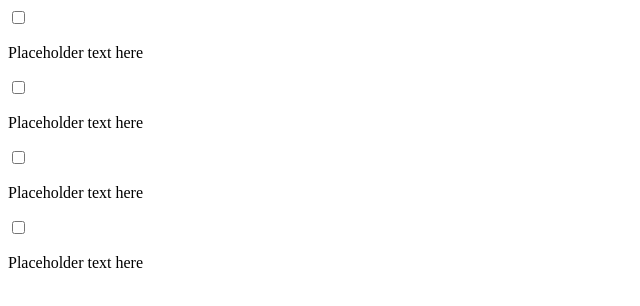
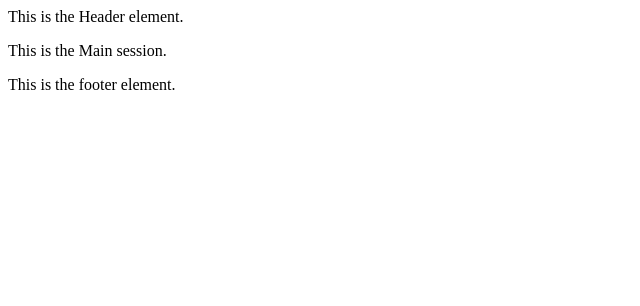
Before and after one commit to ThandarAungUCSM/react-tutorial, a React (Create React App) app: page / in a window 1280 px wide. Shown: the top 306 px of the page, without its empty margins (0-640 px from the left). Built offline with nearby package versions, Linux system fonts and the light colour scheme.

Commit message:
Styling React with CSS Classes (not ok)

```diff
--- a/src/App.js
+++ b/src/App.js
@@ -1,19 +1,15 @@
 import React from 'react';
+
+import Header from './components/Header'
+import MainContent from './components/MainContent'
+import Footer from './components/Footer'
 
 function App() {
   return (
     <div>
-      <input type="checkbox" />
-      <p>Placeholder text here</p>
-
-      <input type="checkbox" />
-      <p>Placeholder text here</p>
-
-      <input type="checkbox" />
-      <p>Placeholder text here</p>
-
-      <input type="checkbox" />
-      <p>Placeholder text here</p>
+      <Header></Header>
+      <MainContent></MainContent>
+      <Footer></Footer>
     </div>
   );
 }
--- a/src/components/Header.js
+++ b/src/components/Header.js
@@ -2,8 +2,8 @@ import React from "react"
 
 function Header() {
     return (
-        <header>
-            <p>This is the Header element.</p>
+        <header class="navbar">
+            This is the Header element.
         </header>
     )
 }
--- a/src/style.css
+++ b/src/style.css
@@ -0,0 +1,3 @@
+.navbar {
+    background-color: purple;
+}
```
